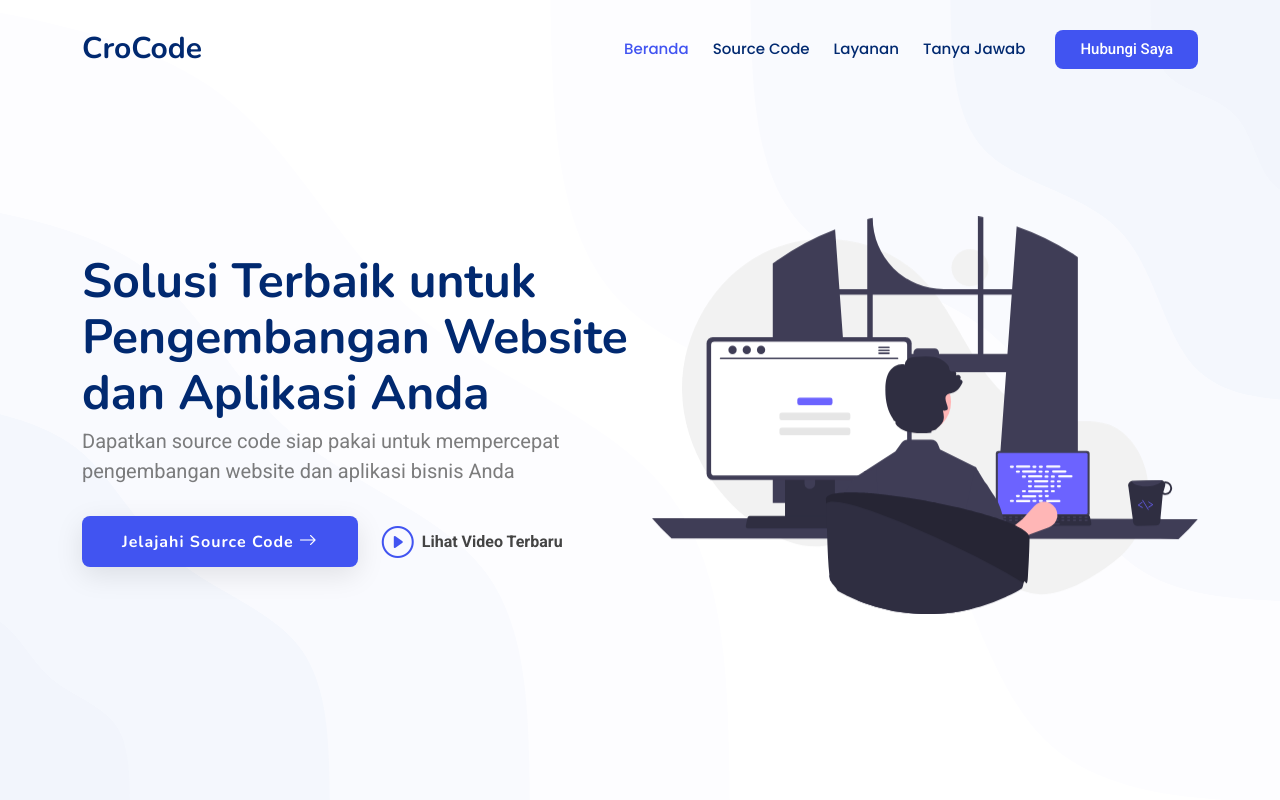
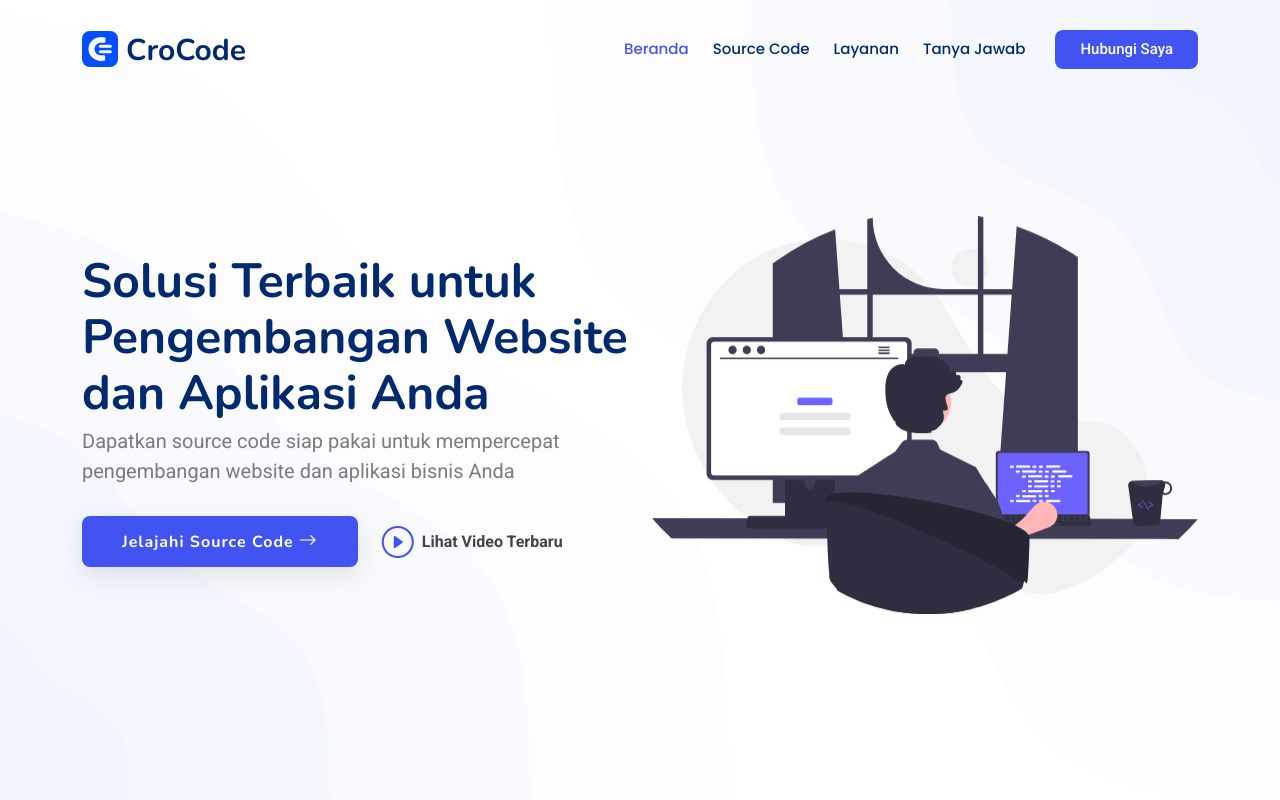
Before and after one commit to rohmansyah23/Crocode, a plain HTML site: page index.html in a window 1280 px wide. Shown: the top 800 px of the page. Drawn offline with nearby package versions, Linux system fonts and the light colour scheme.

Commit message:
Initial commit

```diff
--- a/index.html
+++ b/index.html
@@ -23,7 +23,8 @@
         <header id="header" class="header d-flex align-items-center fixed-top">
             <div class="container-fluid container-md position-relative d-flex align-items-center">
                 <a href="index.html" class="logo d-flex align-items-center me-auto">
-                    <h1 class="sitename">CroCode</h1>
+                    <img src="assets/images/brand/logo-tok.svg" height="100">
+                    <h1 class="sitename mt-1">CroCode</h1>
                 </a>
 
                 <nav id="navmenu" class="navmenu">
```
Also changed, not shown: assets/images/brand/full-logo.svg (added), assets/images/brand/logo-tok.svg (added).
